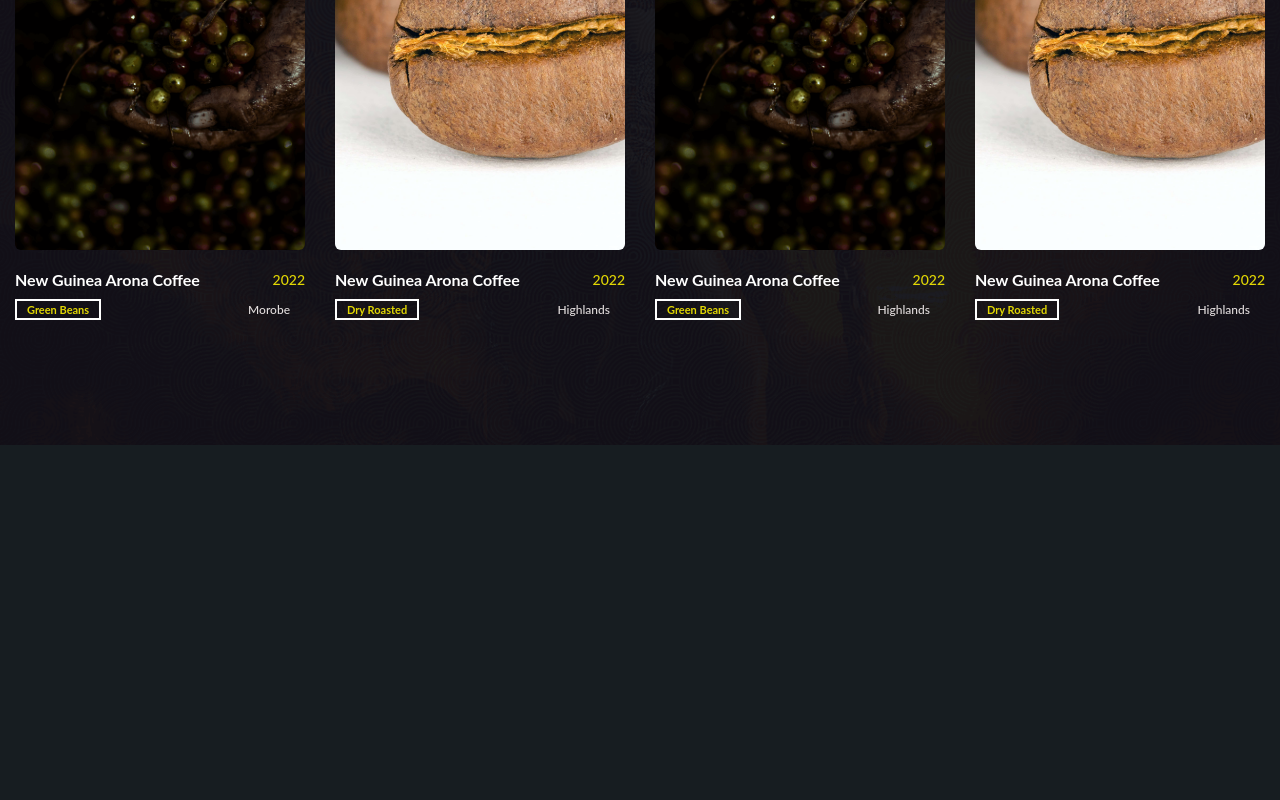
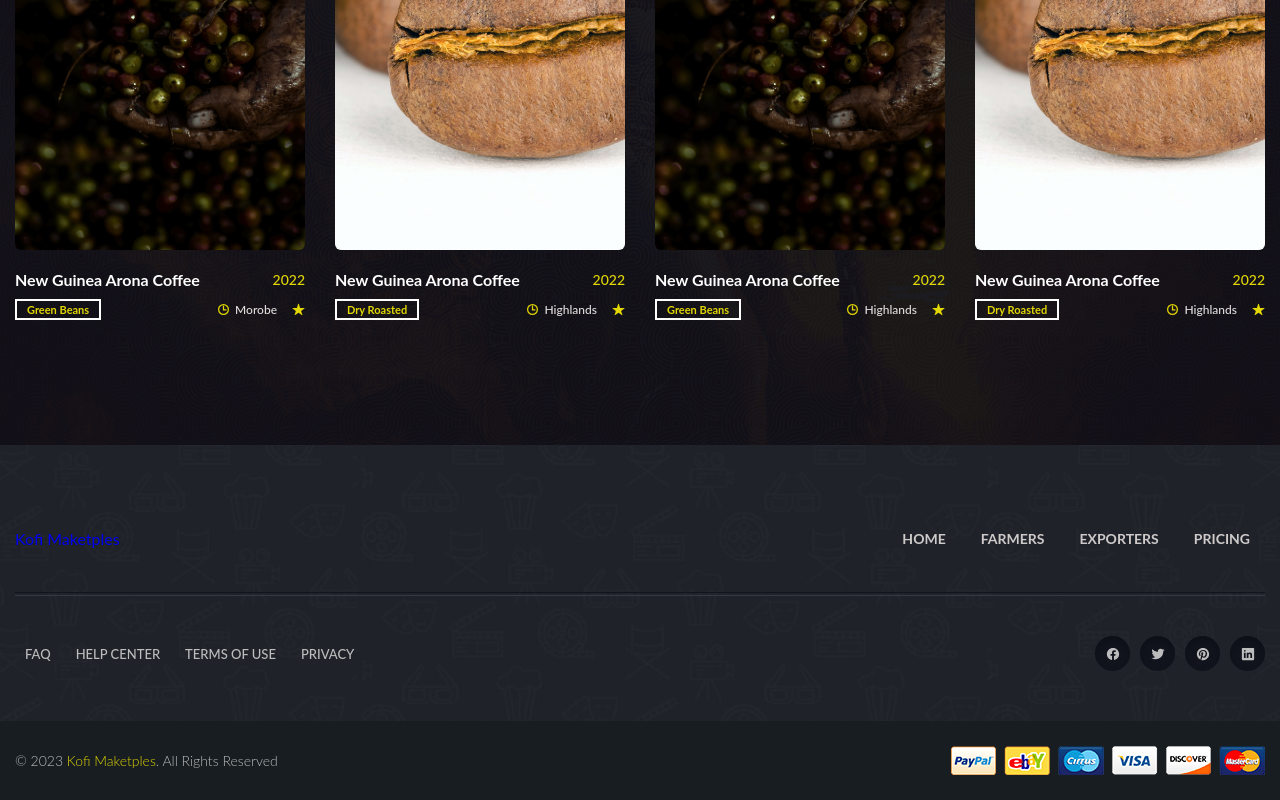
Before and after one commit to jangap411/coffee-market, a React (Create React App) app in the folder client/: page / in a window 1280 px wide. Shown: the part 1203-2003 px from the top of the page. Before the commit the page ends 1648 px from the top, so only its background shows below. Built offline with nearby package versions, Linux system fonts and the light colour scheme.

Commit message:
Added Footer.jsx

```diff
--- a/client/public/index.html
+++ b/client/public/index.html
@@ -24,6 +24,7 @@
       href="https://fonts.googleapis.com/css2?family=Poppins:wght@400;500;600;700&display=swap"
       rel="stylesheet"
     />
+    <script src="https://unpkg.com/ionicons@latest/dist/ionicons.js"></script>
     <title>KOFI MAKETPLES</title>
   </head>
   <body>
--- a/client/src/App.js
+++ b/client/src/App.js
@@ -1,4 +1,5 @@
 import "./App.css";
+import Footer from "./components/footer/Footer";
 
 import Header from "./components/header/Header";
 import Hero from "./components/hero/Hero";
@@ -10,6 +11,7 @@ const App = () => {
       <Header />
       <Hero />
       <Upcoming />
+      <Footer />
     </>
   );
 };
--- a/client/src/assets/images/index.js
+++ b/client/src/assets/images/index.js
@@ -5,6 +5,7 @@ import upcoming_3 from "./upcoming-3.png";
 import upcoming_4 from "./upcoming-4.png";
 import hero_bg from "./hero-bg.png";
 import dry_beans from "./dry-beans.jpg";
+import footer_bottom_img from "./footer-bottom-img.png";
 
 export {
   logo,
@@ -14,4 +15,5 @@ export {
   upcoming_4,
   hero_bg,
   dry_beans,
+  footer_bottom_img,
 };
--- a/client/src/assets/index.js
+++ b/client/src/assets/index.js
@@ -6,6 +6,7 @@ import {
   upcoming_4,
   hero_bg,
   dry_beans,
+  footer_bottom_img,
 } from "./images";
 
 export {
@@ -16,4 +17,5 @@ export {
   upcoming_4,
   dry_beans,
   hero_bg,
+  footer_bottom_img,
 };
--- /dev/null
+++ b/client/src/components/footer/Footer.jsx
@@ -0,0 +1,126 @@
+import React from "react";
+import { logo, footer_bottom_img } from "../../assets";
+import MenuItems from "../header/MenuItems";
+
+const Footer = () => {
+  return (
+    <>
+      <footer className="footer">
+        <div className="footer-top" style={{ width: "100%" }}>
+          <div className="container">
+            <div className="footer-brand-wrapper">
+              <a href="./index.html" className="logo">
+                {/* <img src={logo} alt="Filmlane logo" /> */}
+                Kofi Maketples
+              </a>
+
+              <ul className="footer-list">
+                {/* <li>
+                  <a href="./index.html" className="footer-link">
+                    Home
+                  </a>
+                </li>
+
+                <li>
+                  <a href="/#" className="footer-link">
+                    Movie
+                  </a>
+                </li>
+
+                <li>
+                  <a href="/#" className="footer-link">
+                    TV Show
+                  </a>
+                </li>
+
+                <li>
+                  <a href="/#" className="footer-link">
+                    Web Series
+                  </a>
+                </li>
+
+                <li>
+                  <a href="/#" className="footer-link">
+                    Pricing
+                  </a>
+                </li> */}
+                <MenuItems section={"footer"} />
+              </ul>
+            </div>
+
+            <div className="divider"></div>
+
+            <div className="quicklink-wrapper">
+              <ul className="quicklink-list">
+                <li>
+                  <a href="/#" className="quicklink-link">
+                    Faq
+                  </a>
+                </li>
+
+                <li>
+                  <a href="/#" className="quicklink-link">
+                    Help center
+                  </a>
+                </li>
+
+                <li>
+                  <a href="/#" className="quicklink-link">
+                    Terms of use
+                  </a>
+                </li>
+
+                <li>
+                  <a href="/#" className="quicklink-link">
+                    Privacy
+                  </a>
+                </li>
+              </ul>
+
+              <ul className="social-list">
+                <li>
+                  <a href="/#" className="social-link">
+                    <ion-icon name="logo-facebook"></ion-icon>
+                  </a>
+                </li>
+
+                <li>
+                  <a href="/#" className="social-link">
+                    <ion-icon name="logo-twitter"></ion-icon>
+                  </a>
+                </li>
+
+                <li>
+                  <a href="/#" className="social-link">
+                    <ion-icon name="logo-pinterest"></ion-icon>
+                  </a>
+                </li>
+
+                <li>
+                  <a href="/#" className="social-link">
+                    <ion-icon name="logo-linkedin"></ion-icon>
+                  </a>
+                </li>
+              </ul>
+            </div>
+          </div>
+        </div>
+      </footer>
+      <div className="footer-bottom">
+        <div className="container">
+          <p className="copyright">
+            &copy; 2023 <a href="/#">Kofi Maketples</a>. All Rights Reserved
+          </p>
+
+          <img
+            src={footer_bottom_img}
+            alt="Online banking companies logo"
+            className="footer-bottom-img"
+          />
+        </div>
+      </div>
+    </>
+  );
+};
+
+export default Footer;
--- a/client/src/components/header/Header.jsx
+++ b/client/src/components/header/Header.jsx
@@ -1,6 +1,7 @@
 import React from "react";
 import "./header.css";
-import { logo } from "../../assets";
+import MenuItems from "./MenuItems";
+// import { logo } from "../../assets";
 // import { IonSearchbar } from "@ionic/react";
 // import {search-outline} from 'ionicons'
 
@@ -58,36 +59,9 @@ const Header = () => {
               </button>
             </div>
 
+            {/* Menu items */}
             <ul className="navbar-list">
-              <li>
-                <a href="./index.html" className="navbar-link">
-                  Home
-                </a>
-              </li>
-
-              <li>
-                <a href="/#" className="navbar-link">
-                  Farmers
-                </a>
-              </li>
-
-              <li>
-                <a href="/#" className="navbar-link">
-                  Exporters
-                </a>
-              </li>
-
-              {/* <li>
-                <a href="#" className="navbar-link">
-                  Web Series
-                </a>
-              </li> */}
-
-              <li>
-                <a href="/#" className="navbar-link">
-                  Pricing
-                </a>
-              </li>
+              <MenuItems section={"navbar"} />
             </ul>
 
             <ul className="navbar-social-list">
--- /dev/null
+++ b/client/src/components/header/MenuItems.jsx
@@ -0,0 +1,39 @@
+import React from "react";
+
+const MenuItems = ({ section }) => {
+  return (
+    <>
+      <li>
+        <a href="./index.html" className={`${section}-link`}>
+          Home
+        </a>
+      </li>
+
+      <li>
+        <a href="/#" className={`${section}-link`}>
+          Farmers
+        </a>
+      </li>
+
+      <li>
+        <a href="/#" className={`${section}-link`}>
+          Exporters
+        </a>
+      </li>
+
+      {/* <li>
+                <a href="#" className="navbar-link">
+                  Web Series
+                </a>
+              </li> */}
+
+      <li>
+        <a href="/#" className={`${section}-link`}>
+          Pricing
+        </a>
+      </li>
+    </>
+  );
+};
+
+export default MenuItems;
--- a/client/src/components/hero/Hero.jsx
+++ b/client/src/components/hero/Hero.jsx
@@ -25,25 +25,24 @@ const Hero = () => {
                 <a href="/#">Dry</a>
               </div>
 
-              <div className="date-time">
+              {/* <div className="date-time">
                 <div>
                   <ion-icon name="calendar-outline"></ion-icon>
 
-                  {/* <time datetime="2022">2022</time> */}
+                  <time datetime="2022">2022</time>
                 </div>
 
                 <div>
                   <ion-icon name="time-outline"></ion-icon>
 
-                  {/* <time datetime="PT128M">128 min</time> */}
+                  <time datetime="PT128M">128 min</time>
                 </div>
-              </div>
+              </div> */}
             </div>
 
             <button className="btn btn-primary">
+              <span>Explore now</span>
               <ion-icon name="play"></ion-icon>
-
-              <span>Explore now</span>
             </button>
           </div>
         </div>
--- a/client/src/index.css
+++ b/client/src/index.css
@@ -850,7 +850,7 @@ body.active {
 \*-----------------------------------*/
 
 .footer-top {
-  background: url("./assets/images/footer-bg.jpg") no-repeat;
+  background: url("./assets/images/footer-bg-1.jpg") no-repeat;
   background-size: cover;
   background-position: center;
   padding-block: 80px 50px;
```
Also changed, not shown: client/src/assets/images/footer-bg-1.jpg (renamed from client/src/assets/images/footer-bg.jpg), client/src/assets/images/footer-bg.png (added).
